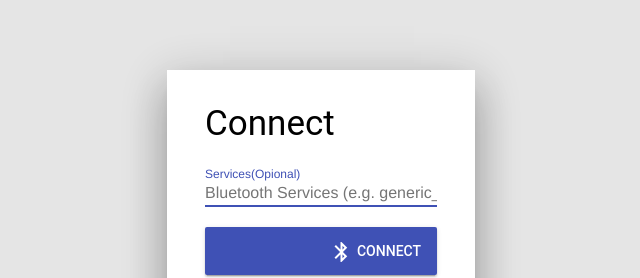
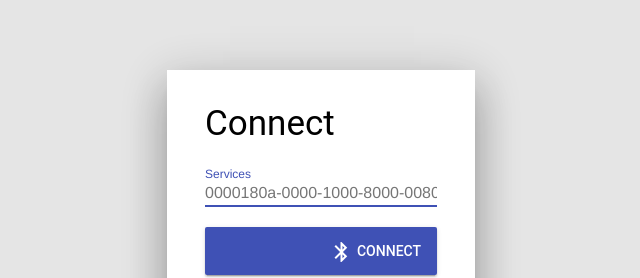
Before and after one commit to Shyamranny/BLE-Scanner, a plain HTML site: page index.html in a window 1280 px wide. Shown: the part 205-483 px from the top of the page, 319-959 px from the left. Drawn offline with nearby package versions, Linux system fonts and the light colour scheme.

Commit message:
read all services

```diff
--- a/app.js
+++ b/app.js
@@ -1,6 +1,7 @@
 'use strict';
 
 let theServer = null;
+let deviceInfoServiceUudi = '0000180a-0000-1000-8000-00805f9b34fb';
 
 function onConnected() {
     document.querySelector('#progressbar').classList.add('hidden');
--- a/index.html
+++ b/index.html
@@ -28,9 +28,9 @@
             <div class="mdl-dialog__content">
 
                 <div class="mdl-textfield mdl-js-textfield mdl-textfield--floating-label">
-                    <input class="mdl-textfield__input" type="text" id="optionalServices" placeholder="Bluetooth Services (e.g. generic_access, 0x1234)"/>
-                    <label class="mdl-textfield__label" for="optionalServices">Services(Opional)</label>
-                    <span class="mdl-textfield__error">Only numbers and no spaces, please!</span>
+                    <input class="mdl-textfield__input" type="text" id="optionalServices" placeholder="Bluetooth Services (e.g. generic_access, 0x1234)" required=true value="0000180a-0000-1000-8000-00805f9b34fb"/>
+                    <label class="mdl-textfield__label" for="optionalServices">Services</label>
+                    <span class="mdl-textfield__error">Required</span>
                 </div>
 
                 <div id = "progressbar" class = "mdl-progress mdl-js-progress mdl-progress__indeterminate hidden"></div>
```
